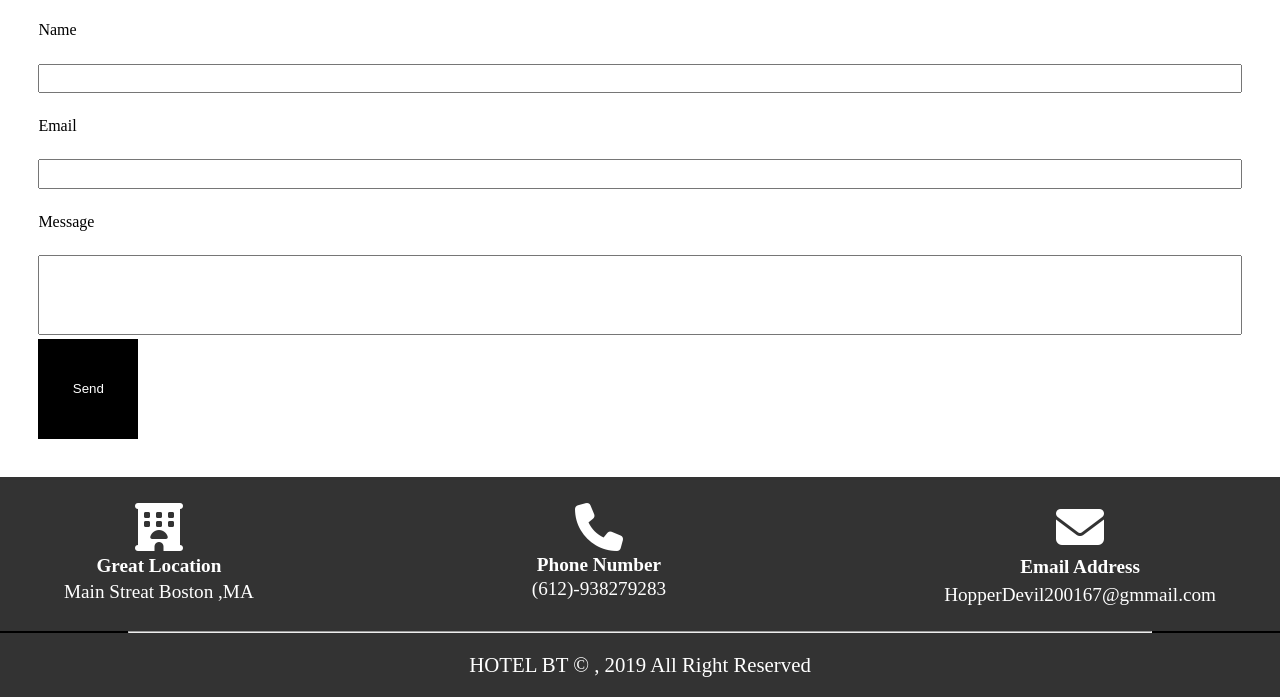
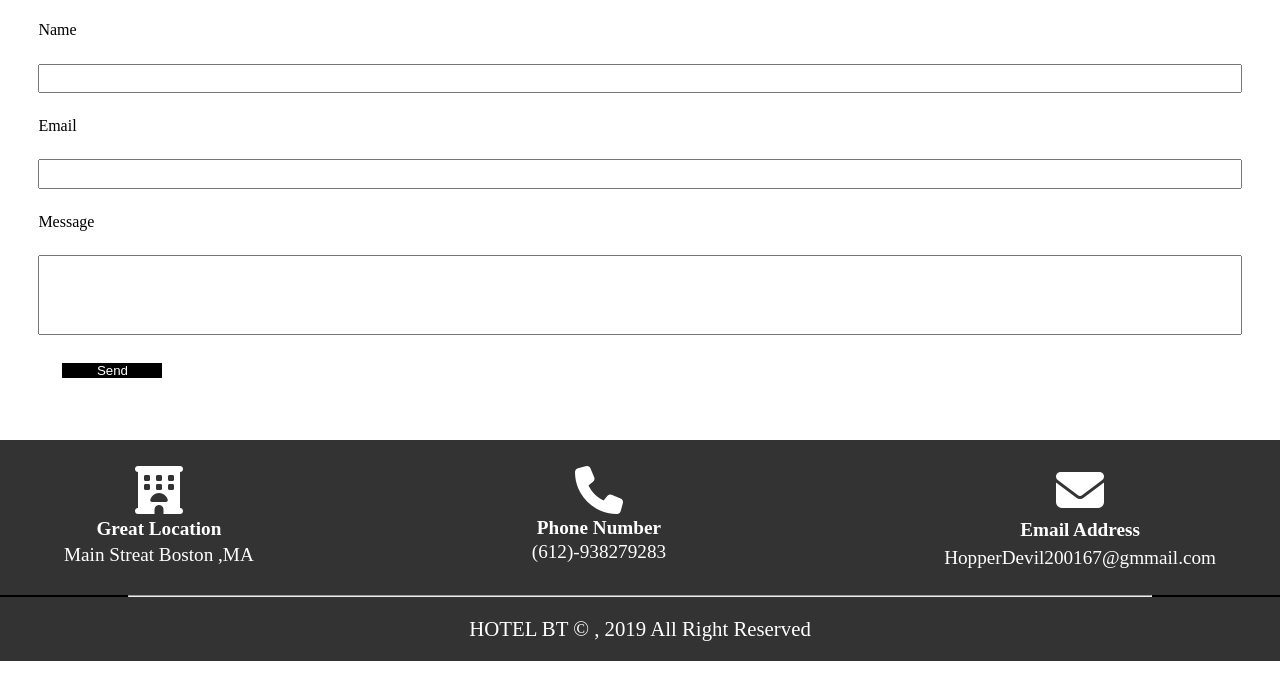
Before and after one commit to anna200167/HBT, a plain HTML site: page Contact.html in a window 1280 px wide. Shown: the part 206-903 px from the top of the page. After the commit the page ends 867 px from the top, so only its background shows below. Drawn offline with Linux system fonts and the light colour scheme.

Commit message:
4 Commit

```diff
--- a/Contact.css
+++ b/Contact.css
@@ -184,8 +184,9 @@ background: #000;
 }
 /* Submit */
 button{
+    margin:2%;
     width:100px;
-    height:100px;
+    height:2%;
     color:#fff;
     border:none;
     outline:none;
```
